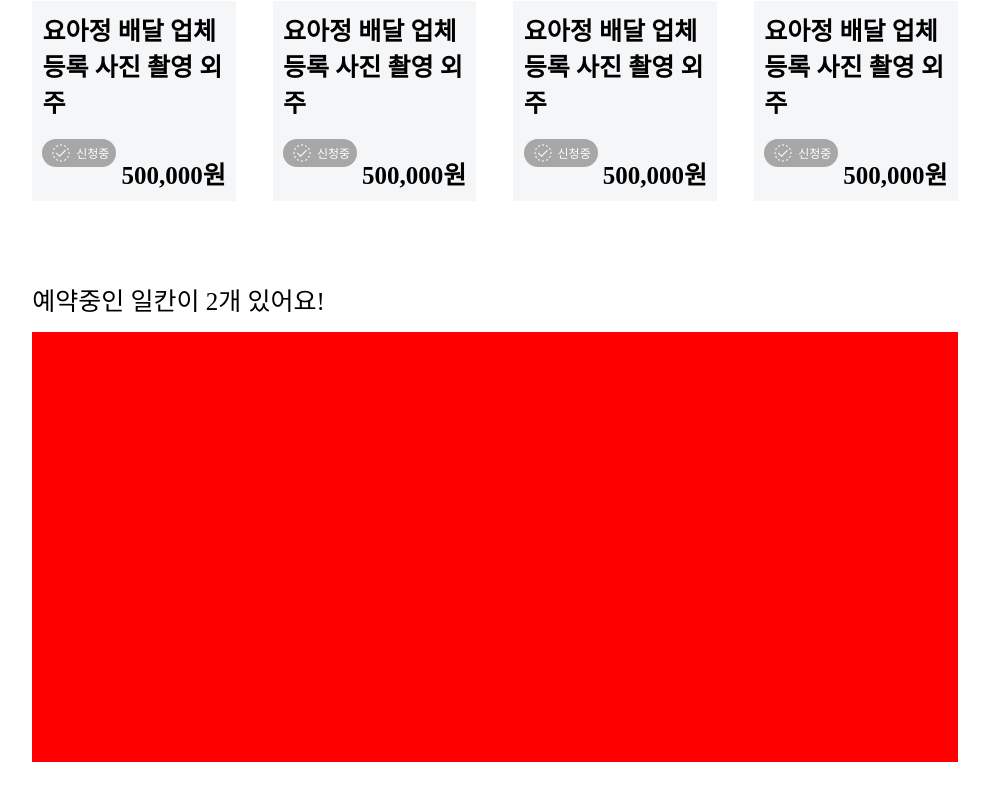
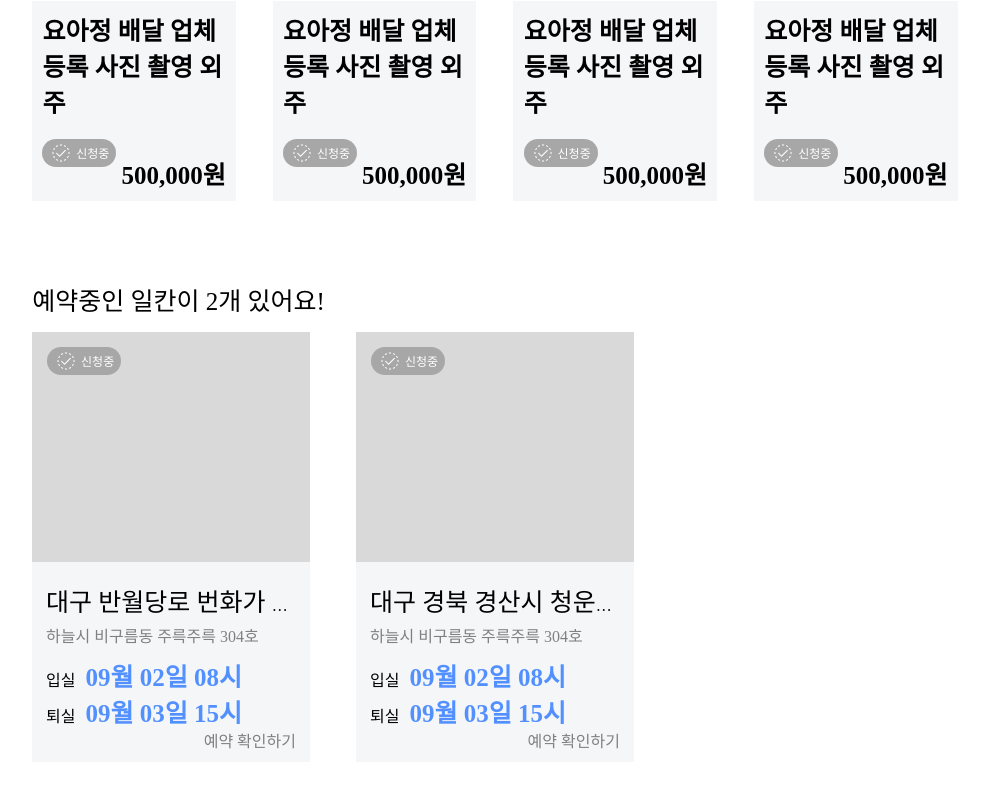
Before and after one commit to cryingdryice/ILKAN-web, a React (Vite) app: page /main/myPage in a window 1280 px wide. Shown: the part 1503-2303 px from the top of the page, without its empty margins (265-1254 px from the left). Built offline with nearby package versions, Linux system fonts and the light colour scheme; the HTML template or start-up script is replaced by a standard one.

Commit message:
feat: 예약 중인 일칸 UI 구현

```diff
--- a/src/components/ApplicationIlKan.tsx
+++ b/src/components/ApplicationIlKan.tsx
@@ -1,4 +1,5 @@
 import applicationIlKanStyle from "../css/components/applicationIlKan.module.css";
+import ApplicationIlKanItem from "./ApplicationIlKanItem";
 
 export default function ApplicationIlKan() {
   return (
@@ -6,7 +7,20 @@ export default function ApplicationIlKan() {
       <div className={applicationIlKanStyle.headerDiv}>
         <span>예약중인 일칸이 2개 있어요!</span>
       </div>
-      <div className={applicationIlKanStyle.body}></div>
+      <div className={applicationIlKanStyle.body}>
+        <ApplicationIlKanItem
+          title="대구 반월당로 번화가 빈칸"
+          address="하늘시 비구름동 주륵주륵 304호"
+          startTime="09월 02일 08시"
+          endTime="09월 03일 15시"
+        />
+        <ApplicationIlKanItem
+          title="대구 경북 경산시 청운2로 4 사진 스튜디오"
+          address="하늘시 비구름동 주륵주륵 304호"
+          startTime="09월 02일 08시"
+          endTime="09월 03일 15시"
+        />
+      </div>
     </div>
   );
 }
--- /dev/null
+++ b/src/components/ApplicationIlKanItem.tsx
@@ -0,0 +1,46 @@
+import { Link } from "react-router-dom";
+import applicationIlKanStyle from "../css/components/applicationIlKan.module.css";
+import StateIcon from "./StateIcon";
+
+type Props = {
+  title: string;
+  address: string;
+  startTime: string;
+  endTime: string;
+};
+
+export default function ApplicationIlKanItem({
+  title,
+  address,
+  startTime,
+  endTime,
+}: Props) {
+  return (
+    <div className={applicationIlKanStyle.itemDiv}>
+      <div className={applicationIlKanStyle.topDiv}>
+        <StateIcon state="신청중" />
+      </div>
+      <div className={applicationIlKanStyle.bottomDiv}>
+        <div className={applicationIlKanStyle.bottomInner}>
+          <div className={applicationIlKanStyle.titleDiv}>
+            <span>{title}</span>
+          </div>
+          <div className={applicationIlKanStyle.addressDiv}>
+            <span>{address}</span>
+          </div>
+          <div className={applicationIlKanStyle.startTime}>
+            <label>입실</label>
+            <span>{startTime}</span>
+          </div>
+          <div className={applicationIlKanStyle.endTime}>
+            <label>퇴실</label>
+            <span>{endTime}</span>
+          </div>
+          <div className={applicationIlKanStyle.confirmApplication}>
+            <Link to="#">예약 확인하기</Link>
+          </div>
+        </div>
+      </div>
+    </div>
+  );
+}
--- a/src/css/components/applicationIlKan.module.css
+++ b/src/css/components/applicationIlKan.module.css
@@ -15,6 +15,69 @@
   width: 100%;
   height: 430px;
   display: flex;
-  gap: 4%;
-  background-color: red;
+  gap: 5%;
+  /* background-color: red; */
 }
+.itemDiv {
+  display: flex;
+  flex-direction: column;
+  height: 100%;
+  width: 30%;
+  /* background-color: blue; */
+}
+.topDiv {
+  flex: 1;
+  /* background-color: green; */
+  background-color: #d9d9d9;
+  padding: 15px;
+}
+.bottomDiv {
+  flex: 1;
+  display: flex;
+  justify-content: center;
+  align-items: center;
+  background-color: #f5f6f8;
+}
+.bottomInner {
+  height: 90%;
+  width: 90%;
+  /* background-color: yellowgreen; */
+  position: relative;
+}
+.titleDiv {
+  margin-top: 10px;
+  white-space: nowrap;
+  overflow: hidden;
+  text-overflow: ellipsis;
+}
+.titleDiv > span {
+  font-size: 25px;
+}
+.addressDiv {
+  margin-top: 5px;
+}
+.addressDiv > span {
+  color: #808080;
+  font-weight: lighter;
+}
+.startTime {
+  margin-top: 10px;
+}
+
+.startTime > span,
+.endTime > span {
+  font-size: 25px;
+  font-weight: bolder;
+  color: #5290ff;
+  margin-left: 10px;
+}
+.confirmApplication {
+  width: 100%;
+  position: absolute;
+  bottom: 0;
+  display: flex;
+  justify-content: end;
+}
+.confirmApplication > a {
+  color: #808080;
+}
--- a/src/index.css
+++ b/src/index.css
@@ -5,3 +5,7 @@ body {
   /* overflow: hidden; */
   height: 100%;
 }
+Link,
+a {
+  text-decoration: none;
+}
```
